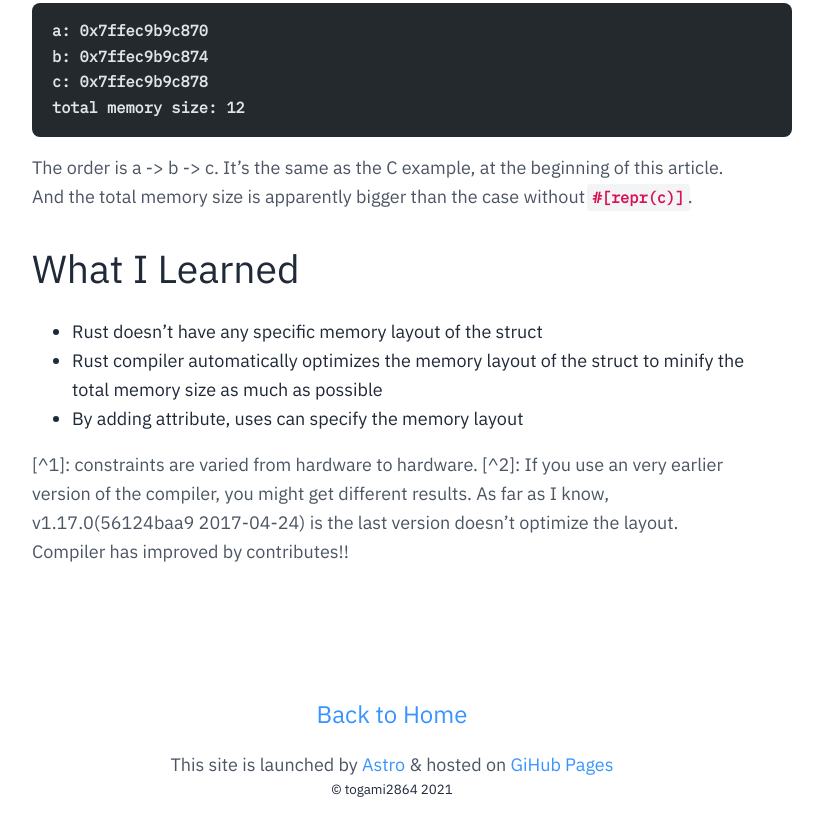
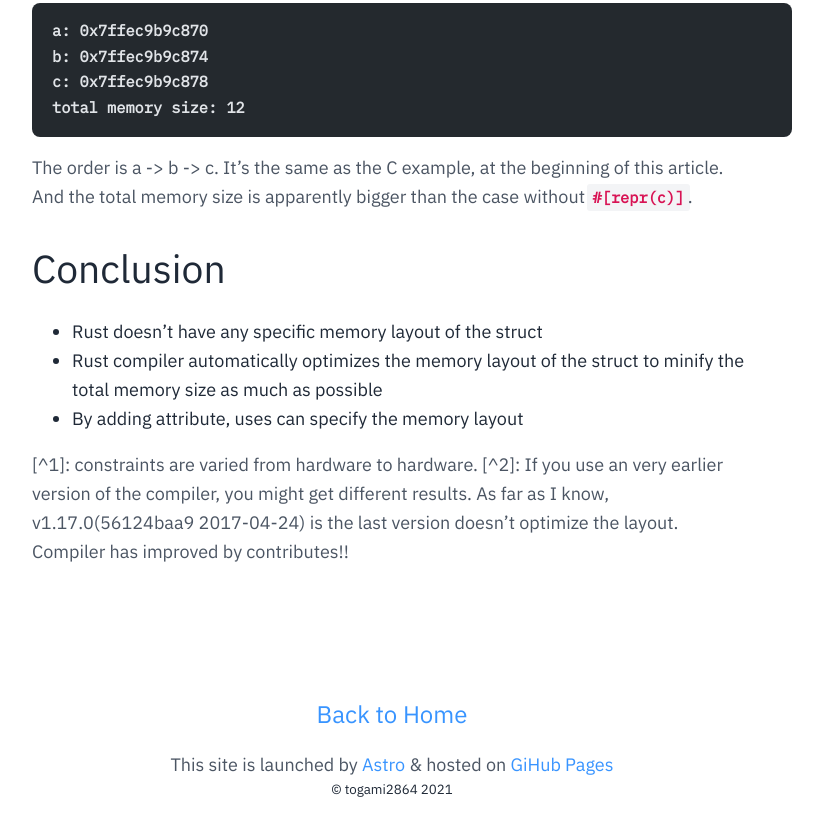
Before and after one commit to togami2864/togami2864.github.io, an Astro site: page /blog/posts/srtuct-rust in a window 1280 px wide. Shown: the part 4407-5223 px from the top of the page, without its empty margins (248-1071 px from the left). Built offline with nearby package versions, Linux system fonts and the light colour scheme; Astro itself is replaced by a stand-in of ours; code samples lack their colours; a small style sheet from the web is missing.

Commit message:
fix deploy

````diff
--- a/src/pages/blog/posts/srtuct-rust.md
+++ b/src/pages/blog/posts/srtuct-rust.md
@@ -121,7 +121,7 @@ total memory size: 12
 ```
 The order is a -> b -> c. It's the same as the C example, at the beginning of this article. And the total memory size is apparently bigger than the case without `#[repr(c)]`.
 
-## What I Learned
+## Conclusion
 - Rust doesn't have any specific memory layout of the struct
 - Rust compiler automatically optimizes the memory layout of the struct to minify the total memory size as much as possible
 - By adding attribute, uses can specify the memory layout
````
Also changed, not shown: .github/workflows/deploy.yml.
